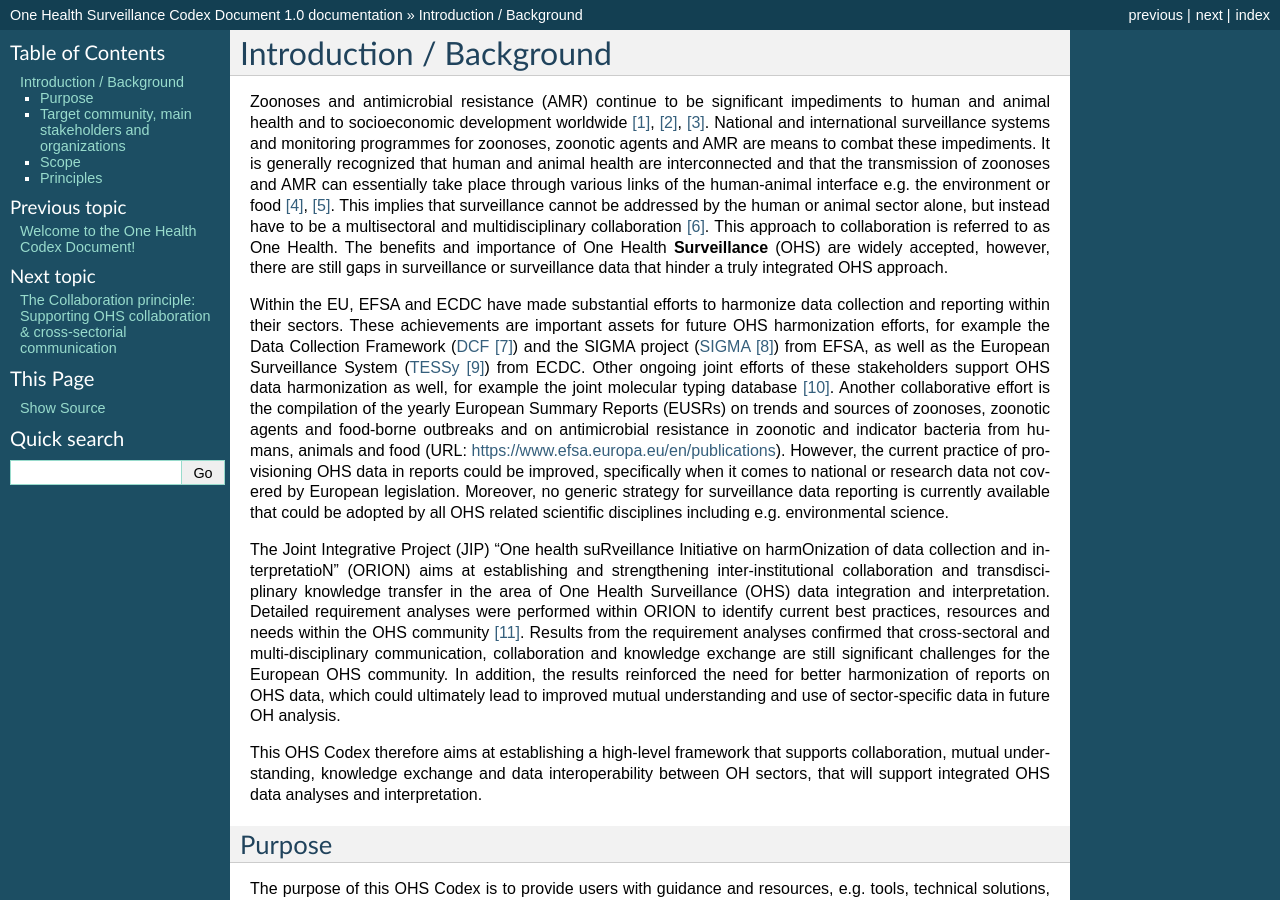
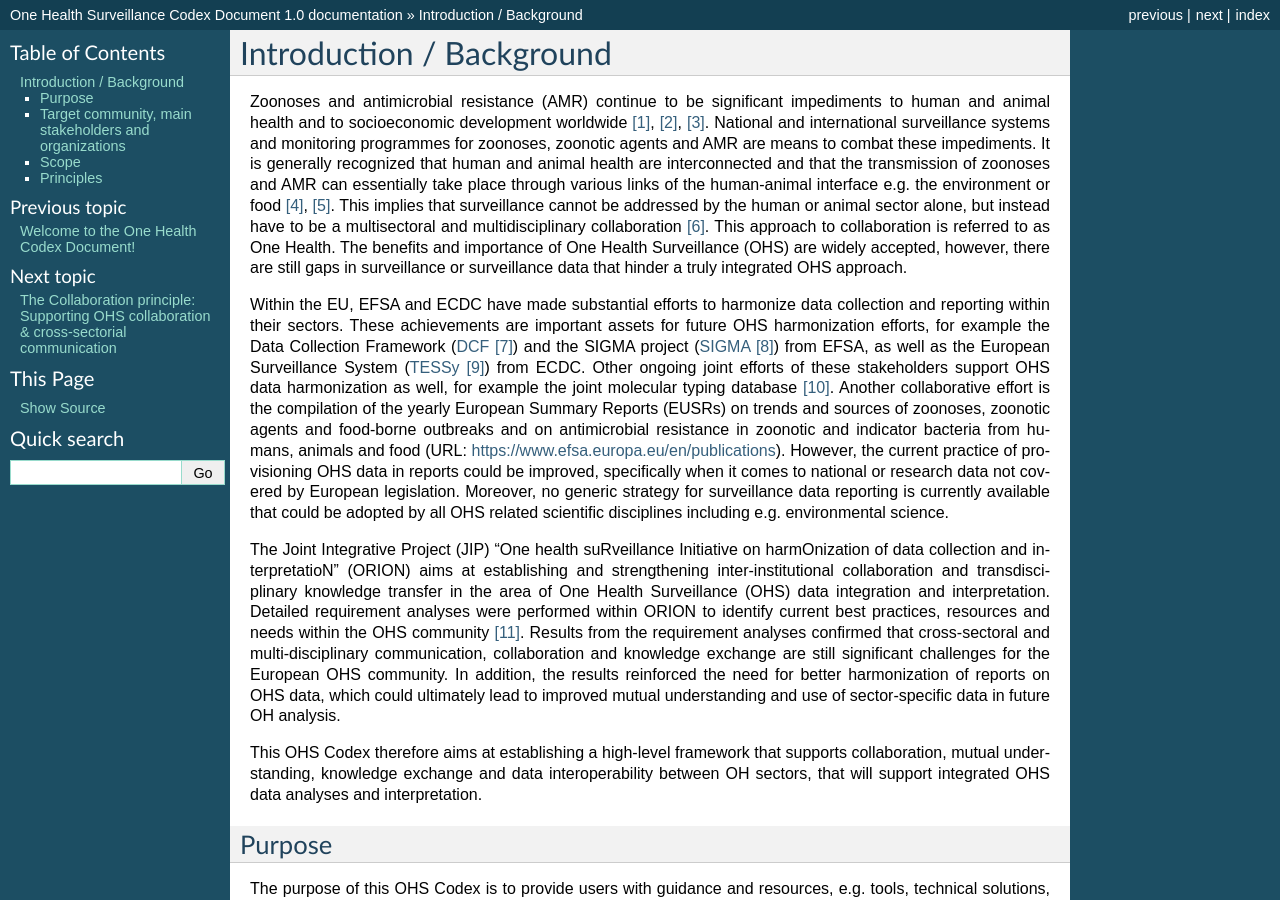
Before and after one commit to EJP-ORION/OH-Surveillance-Codex, a Sphinx documentation site: the page built from docs/1-introduction.rst, in a window 1280 px wide and 900 px high. Built offline with Sphinx 7.4.7, drawn with Linux system fonts in a browser that asks for light colours.

```diff
--- a/docs/1-introduction.rst
+++ b/docs/1-introduction.rst
@@ -14,7 +14,7 @@ implies that surveillance cannot be addressed by the human or animal
 sector alone, but instead have to be a multisectoral and
 multidisciplinary collaboration  [6]_. This approach to collaboration is
 referred to as One Health. The benefits and importance of One Health
-**Surveillance** (OHS) are widely accepted, however, there are still
+Surveillance (OHS) are widely accepted, however, there are still
 gaps in surveillance or surveillance data that hinder a truly integrated
 OHS approach.
 
```
Also changed, not shown: other parts of docs/1-introduction.rst (+1 -1 lines), assets/img/20201118_Tripartite_OHS_CODEX_adapted.png (added).
